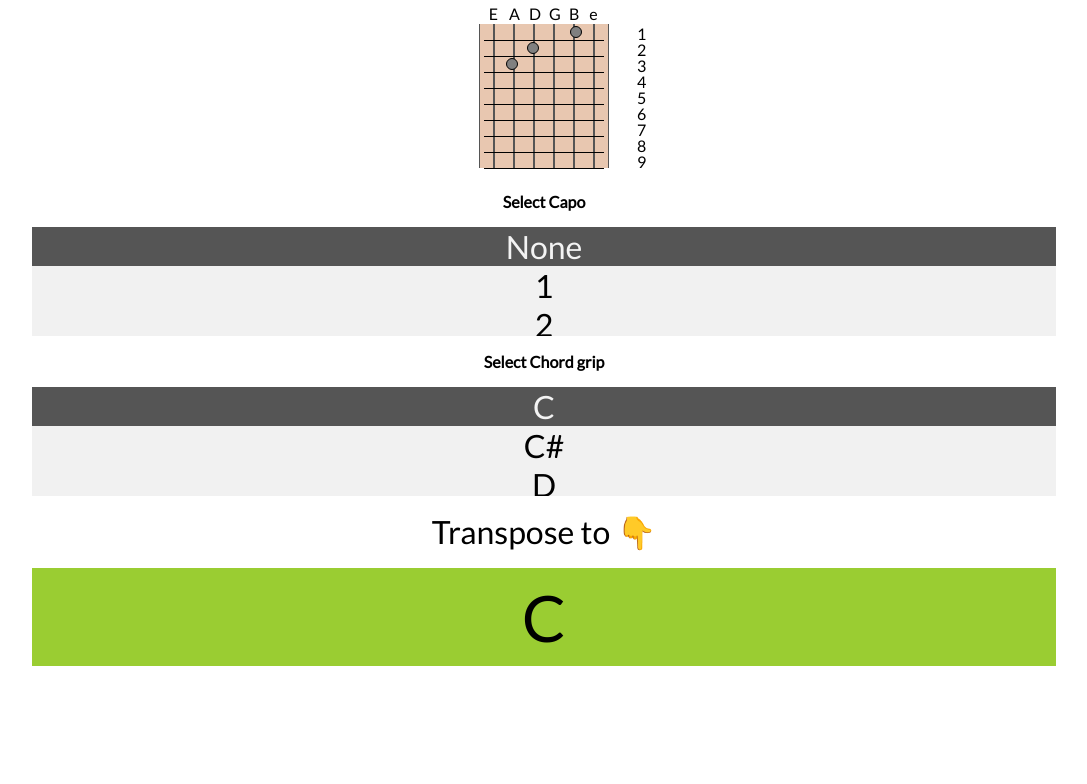
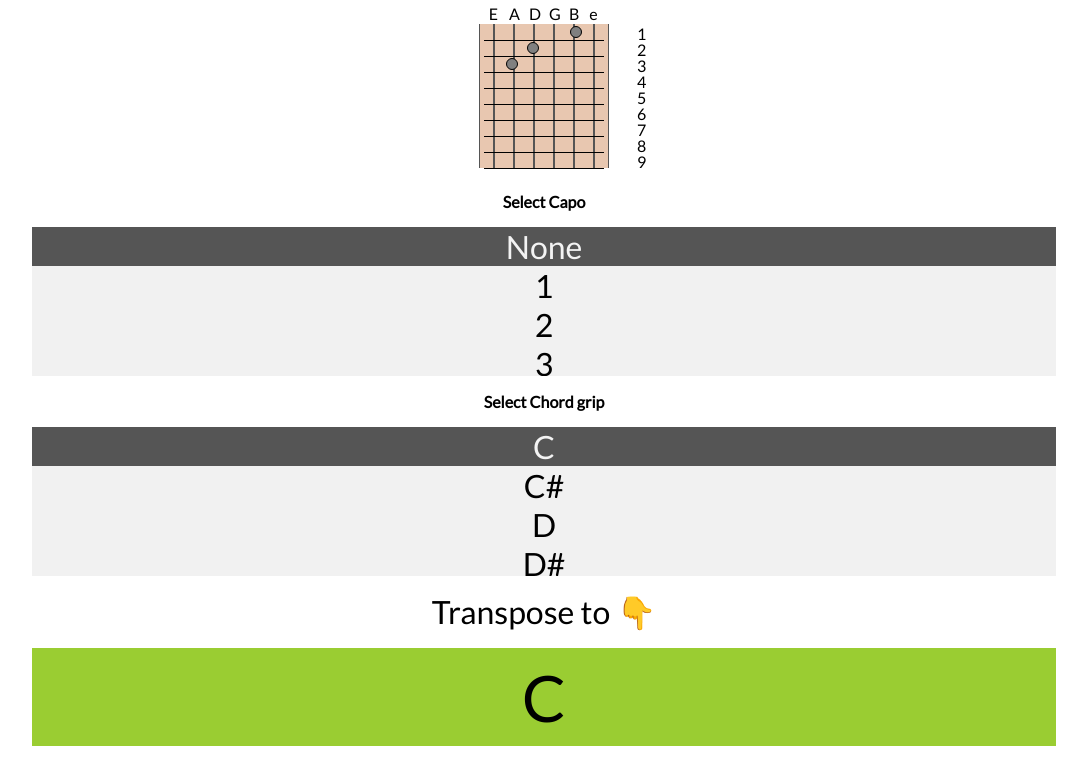
Before and after one commit to thedann/capo-transposer, a React (Create React App) app: page / in a window 1280 px wide. Shown: the top 784 px of the page, without its empty margins (96-1183 px from the left). Built offline with nearby package versions, Linux system fonts and the light colour scheme.

Commit message:
add desktop styling

```diff
--- a/src/App.tsx
+++ b/src/App.tsx
@@ -29,9 +29,11 @@ const MainWrapper = styled.div`
 const ChordWrapper = styled.div`
   display: flex;
   max-height: 20rem;
-  height: 30rem;
   flex-direction: column;
   justify-content: space-between;
+  @media ${MediaQueries.aboveTablet} {
+    max-height: 25rem;
+  }
 `;
 
 const StyledTransposedTo = styled.div`
--- a/src/CommonStyling.tsx
+++ b/src/CommonStyling.tsx
@@ -1,5 +1,6 @@
 import styled from 'styled-components';
 import Color from './Helpers/Colors';
+import MediaQueries from './Helpers/MediaQueries';
 
 export const StyledUl = styled.ul`
   height: 8rem;
@@ -29,4 +30,9 @@ export const StyledUl = styled.ul`
   ::-webkit-scrollbar-thumb:hover {
     background: ${Color.DarkGrey};
   }
+
+  @media ${MediaQueries.aboveTablet} {
+    height: 10rem;
+
+  }
 `;
```
